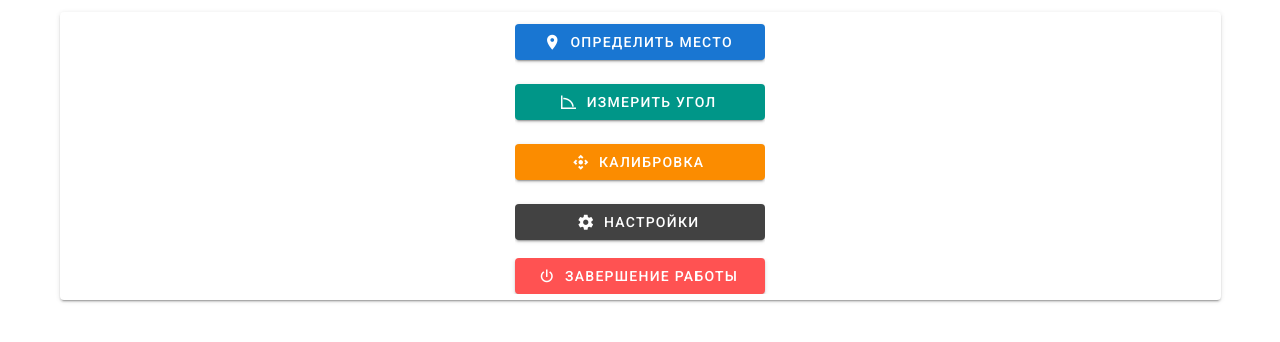
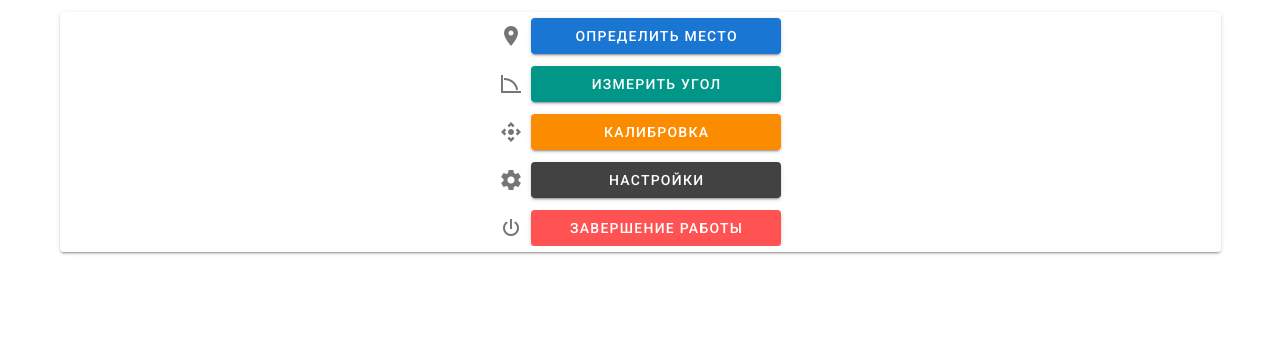
Before and after one commit to vsezol/sekstan-app, a Vue app: page / in a window 1280 px wide. Shown: the top 342 px of the page. Built offline with nearby package versions, Linux system fonts and the light colour scheme.

Commit message:
nice menu icons

```diff
--- a/src/components/PowerOffModal.vue
+++ b/src/components/PowerOffModal.vue
@@ -1,9 +1,9 @@
 <template>
   <v-row justify="center">
     <v-dialog v-model="dialog" persistent max-width="300">
-      <template v-slot:activator="{ on, attrs }">
+      <template v-slot:activator="{ on, attrs }" class="d-flex flex-row">
+        <v-icon class="mr-2">mdi-power</v-icon>
         <v-btn color="error" v-bind="attrs" v-on="on" width="250">
-          <v-icon left>mdi-power</v-icon>
           Завершение работы
         </v-btn>
       </template>
--- a/src/pages/Menu.vue
+++ b/src/pages/Menu.vue
@@ -5,12 +5,12 @@
       :key="index"
     >
       <router-link :to="to" tag="div" class="mx-auto">
-        <v-list-item-content>
+        <div>
+          <v-icon class="mr-2">{{ icon }}</v-icon>
           <v-btn :color="color" width="250" dark>
-            <v-icon left>{{ icon }}</v-icon>
-            {{ text }}
+            <span>{{ text }}</span>
           </v-btn>
-        </v-list-item-content>
+        </div>
       </router-link>
     </v-list-item>
     <v-list-item>
```
